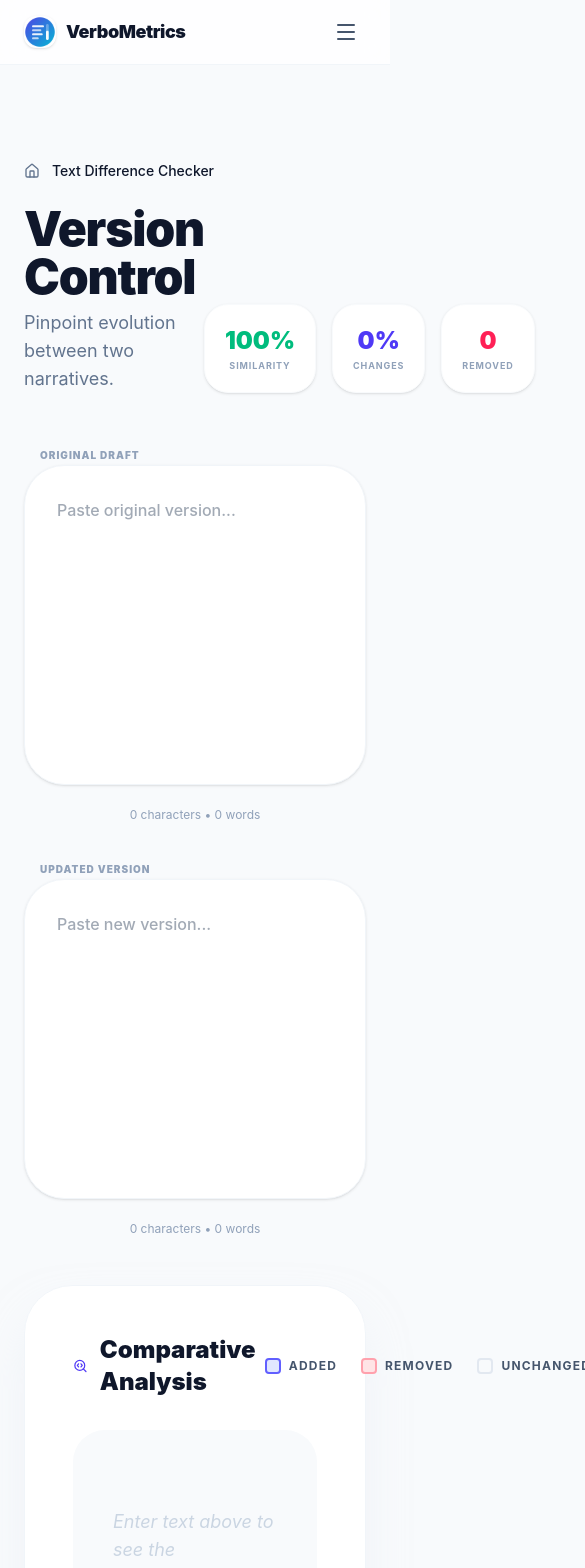
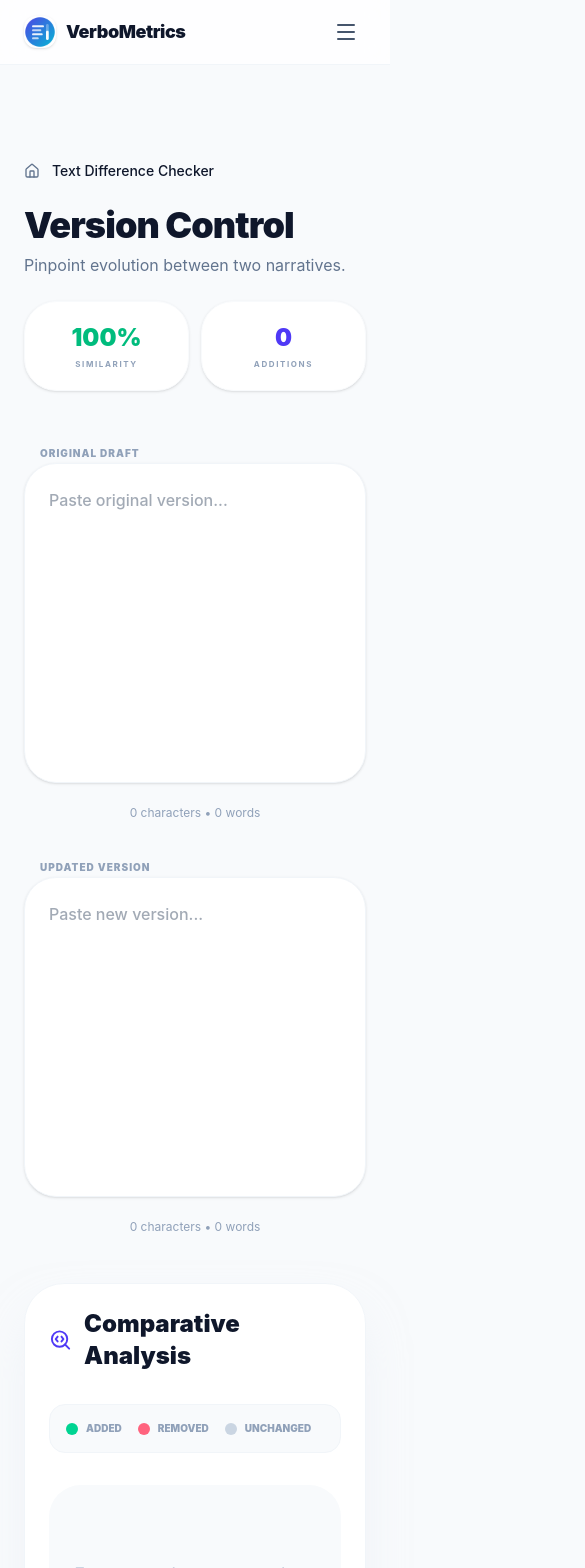
Before and after one commit to Msveiti/text-tools-suite, a React (Vite) app: page /text-diff in a window 390 px wide. Shown: the top 1568 px of the page, 585 px wide, since content can reach past the window. Built offline with nearby package versions, Linux system fonts and the light colour scheme.

Commit message:
Mobile UX: Fixed layout issues on Lorem Ipsum and Text Diff pages

```diff
--- a/src/components/Cards.tsx
+++ b/src/components/Cards.tsx
@@ -1,32 +1,63 @@
 import { type ReactNode } from 'react';
 
 // The "Big Number" Cards used in Word Counter and Text Diff
-export const StatCard = ({ label, value, colorClass }: { label: string; value: string | number; colorClass: string }) => (
-  <div className="bg-white p-5 rounded-3xl border border-slate-50 shadow-sm flex flex-col items-center justify-center transition-all hover:shadow-md group">
-    <span className={`text-2xl font-black mb-0.5 ${colorClass}`}>{value}</span>
-    <span className="text-[9px] font-bold text-slate-400 uppercase tracking-widest">{label}</span>
+export const StatCard = ({
+  label,
+  value,
+  colorClass,
+}: {
+  label: string;
+  value: string | number;
+  colorClass: string;
+}) => (
+  <div className="bg-white p-5 md:p-8 rounded-[32px] border border-slate-50 shadow-sm flex flex-col items-center justify-center transition-all hover:shadow-md group">
+    <span className={`text-2xl md:text-4xl font-black mb-1 md:mb-2 ${colorClass}`}>
+      {value}
+    </span>
+    <span className="text-[8px] md:text-[10px] font-bold text-slate-400 uppercase tracking-[0.2em]">
+      {label}
+    </span>
   </div>
 );
 
 // The "Sidebar" Platform Cards for Social Media limits
-export const SocialCard = ({ platform, limit, current, icon }: { platform: string; limit: number; current: number; icon: ReactNode }) => {
+export const SocialCard = ({
+  platform,
+  limit,
+  current,
+  icon,
+}: {
+  platform: string;
+  limit: number;
+  current: number;
+  icon: ReactNode;
+}) => {
   const percentage = Math.min((current / limit) * 100, 100);
   const isOver = current > limit;
 
   return (
-    <div className="bg-white p-6 rounded-3xl border border-slate-100 mb-4">
-      <div className="flex justify-between items-center mb-4">
-        <div className="flex items-center gap-3">
-          <span className="text-xl">{icon}</span>
-          <span className="text-sm font-extrabold text-slate-700">{platform}</span>
+    <div className="bg-white p-4 md:p-6 rounded-3xl border border-slate-100 mb-4">
+      <div className="flex justify-between items-center mb-3 md:mb-4">
+        <div className="flex items-center gap-2 md:gap-3">
+          <span className="text-lg md:text-xl">{icon}</span>
+          <span className="text-xs md:text-sm font-extrabold text-slate-700">
+            {platform}
+          </span>
         </div>
-        <span className={`text-xs font-black ${isOver ? 'text-rose-500' : 'text-slate-400'}`}>
+        <span
+          className={`text-[10px] md:text-xs font-black ${
+            isOver ? 'text-rose-500' : 'text-slate-400'
+          }`}
+        >
           {current} / {limit}
         </span>
       </div>
-      <div className="w-full bg-slate-100 h-2 rounded-full overflow-hidden">
+
+      <div className="w-full bg-slate-100 h-1.5 md:h-2 rounded-full overflow-hidden">
         <div
-          className={`h-full transition-all duration-500 ${isOver ? 'bg-rose-500' : 'bg-indigo-500'}`}
+          className={`h-full transition-all duration-500 ${
+            isOver ? 'bg-rose-500' : 'bg-indigo-500'
+          }`}
           style={{ width: `${percentage}%` }}
         />
       </div>
--- a/src/pages/TextDiff.tsx
+++ b/src/pages/TextDiff.tsx
@@ -15,12 +15,13 @@ const TextDiff = () => {
     const removed = diffResult.filter(d => d.type === 'removed').length;
     const unchanged = diffResult.filter(d => d.type === 'unchanged').length;
     const total = diffResult.length;
+
     return {
       added,
       removed,
       unchanged,
       similarity: total > 0 ? Math.round((unchanged / total) * 100) : 100,
-      changePercentage: total > 0 ? Math.round(((added + removed) / total) * 100) : 0
+      changes: added + removed
     };
   }, [diffResult]);
 
@@ -41,40 +42,62 @@ const TextDiff = () => {
         </ol>
       </nav>
 
-      <div className="mb-12 flex justify-between items-end">
+      {/* Updated Header + Stats */}
+      <div className="mb-12 flex flex-col md:flex-row justify-between items-start md:items-end gap-6">
         <div>
-          <h2 className="text-5xl font-black text-slate-900 tracking-tight">Version Control</h2>
-          <p className="text-slate-500 mt-2 text-lg">Pinpoint evolution between two narratives.</p>
+          <h2 className="text-4xl md:text-5xl font-black text-slate-900 tracking-tight">
+            Version Control
+          </h2>
+          <p className="text-slate-500 mt-2 text-base md:text-lg">
+            Pinpoint evolution between two narratives.
+          </p>
         </div>
-        <div className="flex gap-4">
-          <StatCard label="Similarity" value={`${stats.similarity}%`} colorClass="text-emerald-500" />
-          <StatCard label="Changes" value={`${stats.changePercentage}%`} colorClass="text-indigo-600" />
-          <StatCard label="Removed" value={stats.removed} colorClass="text-rose-500" />
+
+        <div className="grid grid-cols-2 gap-3 w-full md:w-auto">
+          <StatCard
+            label="Similarity"
+            value={`${stats.similarity}%`}
+            colorClass="text-emerald-500"
+          />
+          <StatCard
+            label="Additions"
+            value={stats.changes}
+            colorClass="text-indigo-600"
+          />
         </div>
       </div>
 
       {/* Input Grid */}
       <div className="grid grid-cols-1 md:grid-cols-2 gap-8 mb-12">
         <div className="space-y-4">
-          <label className="text-[10px] font-black uppercase tracking-widest text-slate-400 ml-4">Original Draft</label>
+          <label className="text-[10px] font-black uppercase tracking-widest text-slate-400 ml-4">
+            Original Draft
+          </label>
+
           <textarea
-            className="w-full h-80 p-8 rounded-[40px] bg-white border border-slate-100 shadow-sm focus:ring-4 ring-indigo-500/5 outline-none transition-all text-slate-600 font-medium resize-none"
+            className="w-full h-80 p-6 md:p-8 rounded-[32px] md:rounded-[40px] bg-white border border-slate-100 shadow-sm focus:ring-4 ring-indigo-500/5 outline-none transition-all text-slate-600 font-medium resize-none"
             value={oldText}
             onChange={(e) => setOldText(e.target.value)}
             placeholder="Paste original version..."
           />
+
           <div className="text-xs text-slate-400 text-center">
             {oldText.length} characters • {oldText.split(/\s+/).filter(w => w.length > 0).length} words
           </div>
         </div>
+
         <div className="space-y-4">
-          <label className="text-[10px] font-black uppercase tracking-widest text-slate-400 ml-4">Updated Version</label>
+          <label className="text-[10px] font-black uppercase tracking-widest text-slate-400 ml-4">
+            Updated Version
+          </label>
+
           <textarea
-            className="w-full h-80 p-8 rounded-[40px] bg-white border border-slate-100 shadow-sm focus:ring-4 ring-indigo-500/5 outline-none transition-all text-slate-600 font-medium resize-none"
+            className="w-full h-80 p-6 md:p-8 rounded-[32px] md:rounded-[40px] bg-white border border-slate-100 shadow-sm focus:ring-4 ring-indigo-500/5 outline-none transition-all text-slate-600 font-medium resize-none"
             value={newText}
             onChange={(e) => setNewText(e.target.value)}
             placeholder="Paste new version..."
           />
+
           <div className="text-xs text-slate-400 text-center">
             {newText.length} characters • {newText.split(/\s+/).filter(w => w.length > 0).length} words
           </div>
@@ -82,33 +105,41 @@ const TextDiff = () => {
       </div>
 
       {/* Output Comparison */}
-      <div className="bg-white p-12 rounded-[48px] border border-slate-100 shadow-2xl shadow-slate-200/50">
-        <div className="flex items-center justify-between mb-8">
+      <div className="bg-white p-6 md:p-12 rounded-[40px] md:rounded-[48px] border border-slate-100 shadow-2xl shadow-slate-200/50">
+
+        <div className="flex flex-col md:flex-row md:items-center md:justify-between gap-6 mb-8">
           <div className="flex items-center gap-3">
             <SearchCode className="text-indigo-600 w-6 h-6" />
-            <h3 className="text-2xl font-black text-slate-900">Comparative Analysis</h3>
-          </div>
-
-          <div className="flex items-center gap-6 text-xs font-bold uppercase tracking-widest">
-            <div className="flex items-center gap-2">
-              <div className="w-4 h-4 rounded-sm bg-indigo-100 border-2 border-indigo-500"></div>
-              <span className="text-slate-600">Added</span>
-            </div>
-            <div className="flex items-center gap-2">
-              <div className="w-4 h-4 rounded-sm bg-rose-100 border-2 border-rose-300"></div>
-              <span className="text-slate-600">Removed</span>
-            </div>
-            <div className="flex items-center gap-2">
-              <div className="w-4 h-4 rounded-sm border-2 border-slate-200"></div>
-              <span className="text-slate-600">Unchanged</span>
-            </div>
+            <h3 className="text-2xl font-black text-slate-900">
+              Comparative Analysis
+            </h3>
           </div>
         </div>
 
-        <div className="p-10 bg-slate-50 rounded-[32px] min-h-[200px]">
+        {/* Updated Legend */}
+        <div className="flex flex-wrap items-center gap-4 mb-8 p-4 bg-slate-50 rounded-2xl border border-slate-100">
+          <div className="flex items-center gap-2">
+            <div className="w-3 h-3 bg-emerald-400 rounded-full" />
+            <span className="text-[10px] font-black uppercase text-slate-400">Added</span>
+          </div>
+
+          <div className="flex items-center gap-2">
+            <div className="w-3 h-3 bg-rose-400 rounded-full" />
+            <span className="text-[10px] font-black uppercase text-slate-400">Removed</span>
+          </div>
+
+          <div className="flex items-center gap-2">
+            <div className="w-3 h-3 bg-slate-300 rounded-full" />
+            <span className="text-[10px] font-black uppercase text-slate-400">Unchanged</span>
+          </div>
+        </div>
+
+        <div className="p-6 md:p-10 bg-slate-50 rounded-[32px] min-h-[200px]">
           {!oldText && !newText ? (
             <div className="flex items-center justify-center h-40">
-              <span className="text-slate-300 italic text-lg">Enter text above to see the difference...</span>
+              <span className="text-slate-300 italic text-lg">
+                Enter text above to see the difference...
+              </span>
             </div>
           ) : (
             <div className="flex flex-wrap gap-x-1 gap-y-2 leading-relaxed">
@@ -132,19 +163,22 @@ const TextDiff = () => {
 
         {/* Stats footer */}
         {oldText || newText ? (
-          <div className="mt-8 pt-8 border-t border-slate-100 grid grid-cols-1 md:grid-cols-4 gap-4">
+          <div className="mt-8 pt-8 border-t border-slate-100 grid grid-cols-2 md:grid-cols-4 gap-4">
             <div className="text-center">
               <div className="text-sm text-slate-500 mb-1">Added Words</div>
               <div className="text-2xl font-bold text-emerald-600">{stats.added}</div>
             </div>
+
             <div className="text-center">
               <div className="text-sm text-slate-500 mb-1">Removed Words</div>
               <div className="text-2xl font-bold text-rose-600">{stats.removed}</div>
             </div>
+
             <div className="text-center">
               <div className="text-sm text-slate-500 mb-1">Unchanged</div>
               <div className="text-2xl font-bold text-slate-600">{stats.unchanged}</div>
             </div>
+
             <div className="text-center">
               <div className="text-sm text-slate-500 mb-1">Similarity</div>
               <div className="text-2xl font-bold text-indigo-600">{stats.similarity}%</div>
@@ -156,14 +190,21 @@ const TextDiff = () => {
       {/* Action buttons */}
       <div className="flex flex-col sm:flex-row gap-4 justify-center mt-8">
         <button
-          onClick={() => { const temp = oldText; setOldText(newText); setNewText(temp); }}
+          onClick={() => {
+            const temp = oldText;
+            setOldText(newText);
+            setNewText(temp);
+          }}
           className="flex items-center justify-center gap-3 px-8 py-4 bg-slate-900 text-white rounded-2xl font-black text-xs uppercase tracking-[0.2em] hover:bg-indigo-600 transition-all shadow-xl hover:shadow-2xl hover:-translate-y-0.5"
         >
           <ArrowRightLeft className="w-4 h-4" /> Swap Texts
         </button>
 
         <button
-          onClick={() => { setOldText(''); setNewText(''); }}
+          onClick={() => {
+            setOldText('');
+            setNewText('');
+          }}
           className="flex items-center justify-center gap-3 px-8 py-4 bg-slate-100 text-slate-600 rounded-2xl font-black text-xs uppercase tracking-[0.2em] hover:bg-rose-50 hover:text-rose-600 transition-all border border-slate-200"
         >
           Clear All
```
Also changed, not shown: src/pages/LoremIpsum.tsx (+30 -13 lines).
